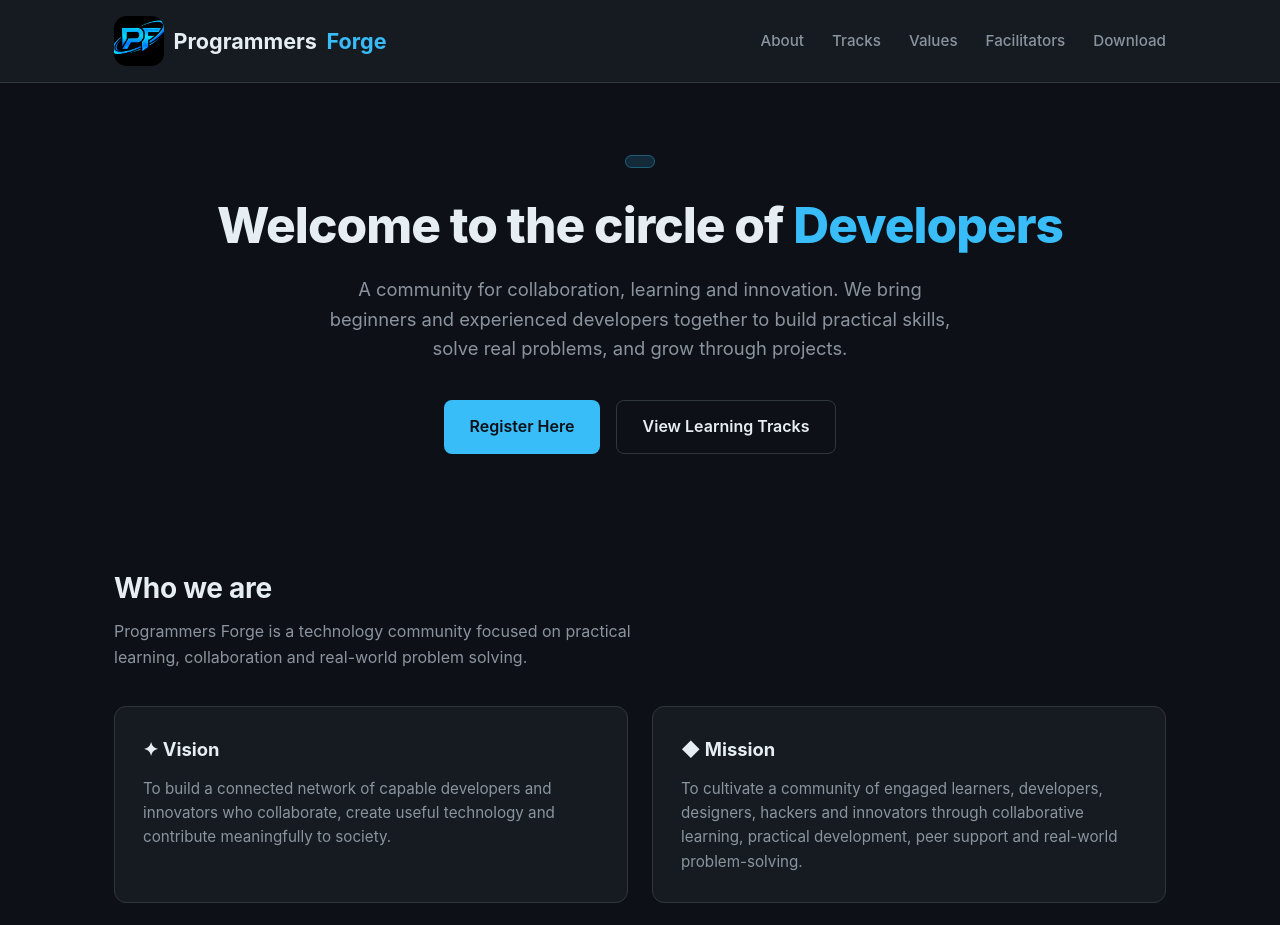
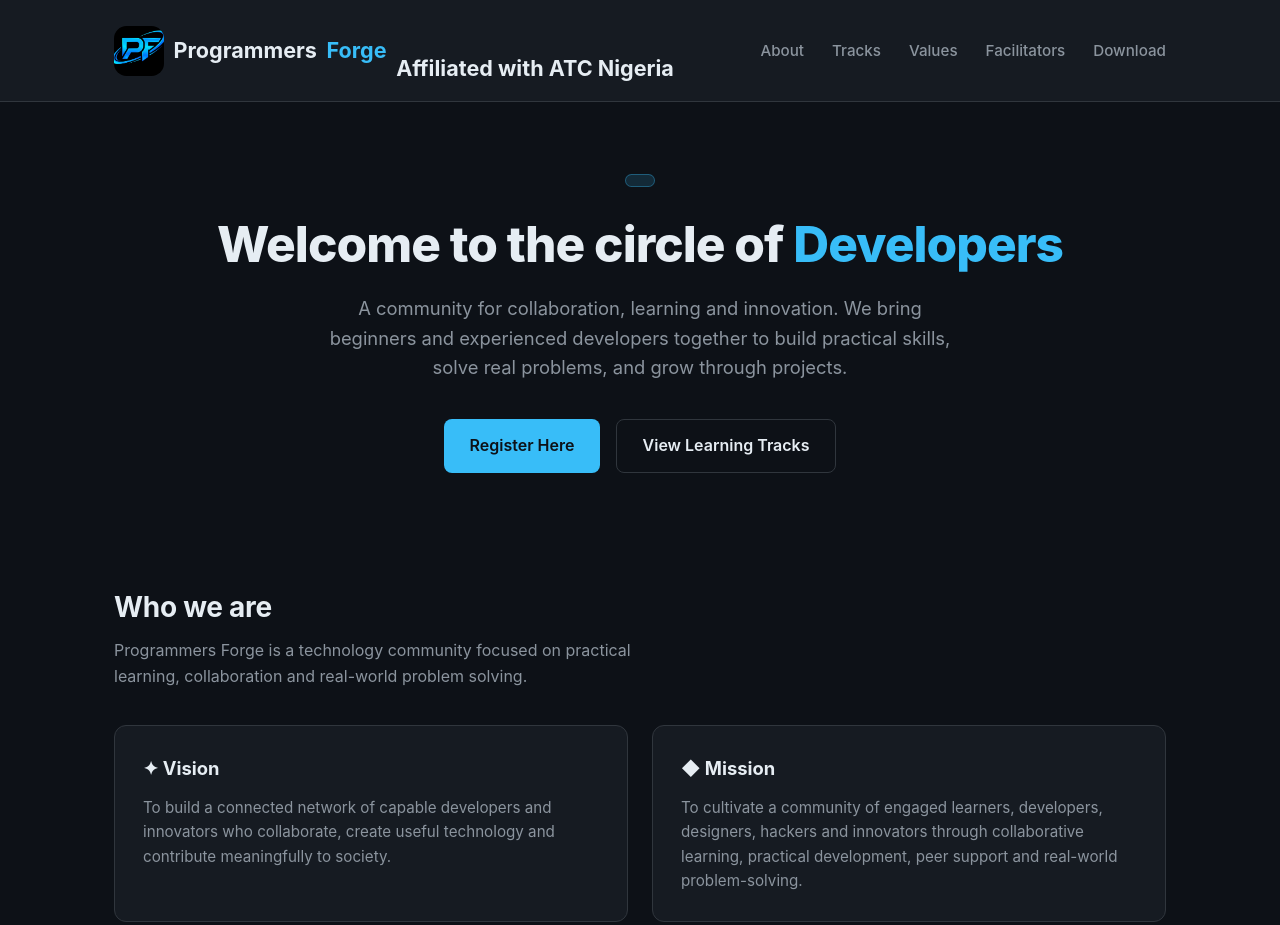
Before and after one commit to ProgrammersForge/programmers_forge, a plain HTML site: page index.html in a window 1280 px wide. Shown: the top 925 px of the page. Drawn offline with Linux system fonts and the light colour scheme.

Commit message:
Update index.html

```diff
--- a/index.html
+++ b/index.html
@@ -458,7 +458,8 @@
         <nav class="nav">
             <div class="logo">
                 <img src="docs/logo.jpg" width="50" height="50" alt="Programmers Forge logo">
-                Programmers <span>Forge</span>
+                Programmers <span>Forge</span> <br>
+                Affiliated with ATC Nigeria
             </div>
             <ul class="nav-links">
                 <li><a href="#about">About</a></li>
@@ -698,7 +699,7 @@
         </div>
         <p>A technology community for collaboration, learning and innovation.</p>
         <p style="margin-top: 0.75rem; font-size: 0.85rem;">
-            © 2026 Programmers Forge · Independent technology community
+            © 2026 Programmers Forge • Affiliated with ATC Nigeria and Wootlab Innovation.
         </p>
   </footer>
 
```
